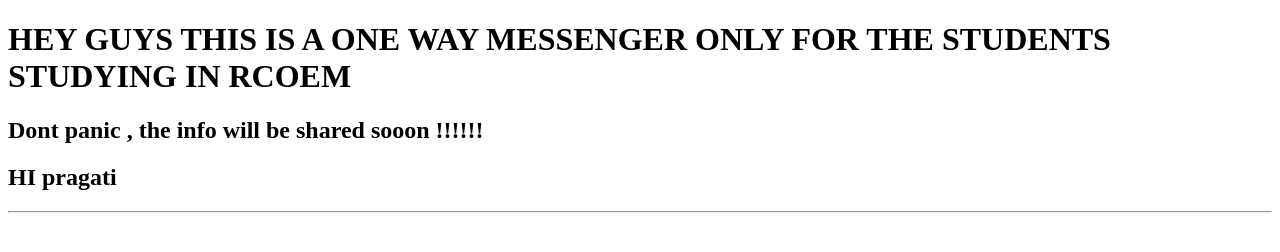
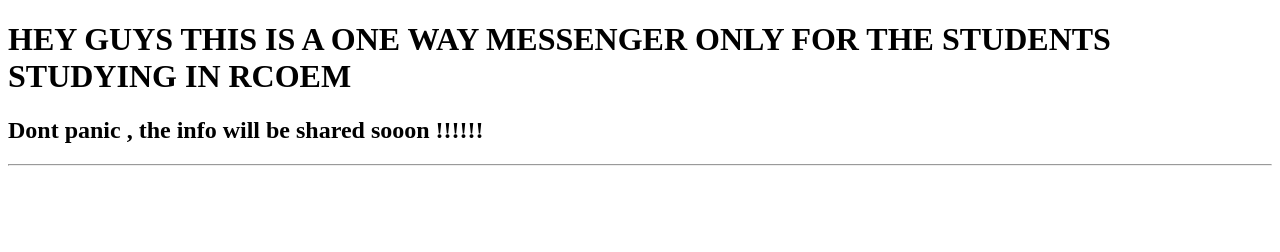
Before and after one commit to ANISHCG/rcoem_times.github.io, a plain HTML site: page index.html in a window 1280 px wide. Drawn offline with Linux system fonts and the light colour scheme.

Commit message:
Update index.html

```diff
--- a/index.html
+++ b/index.html
@@ -8,7 +8,7 @@
 </head>
 <h1>HEY GUYS THIS IS A ONE WAY MESSENGER ONLY FOR THE STUDENTS STUDYING IN RCOEM</h1>
     <h2> Dont panic , the info will be shared  sooon !!!!!! <h2>
-        <h2>HI pragati <h2>
+
 
 
 
```
